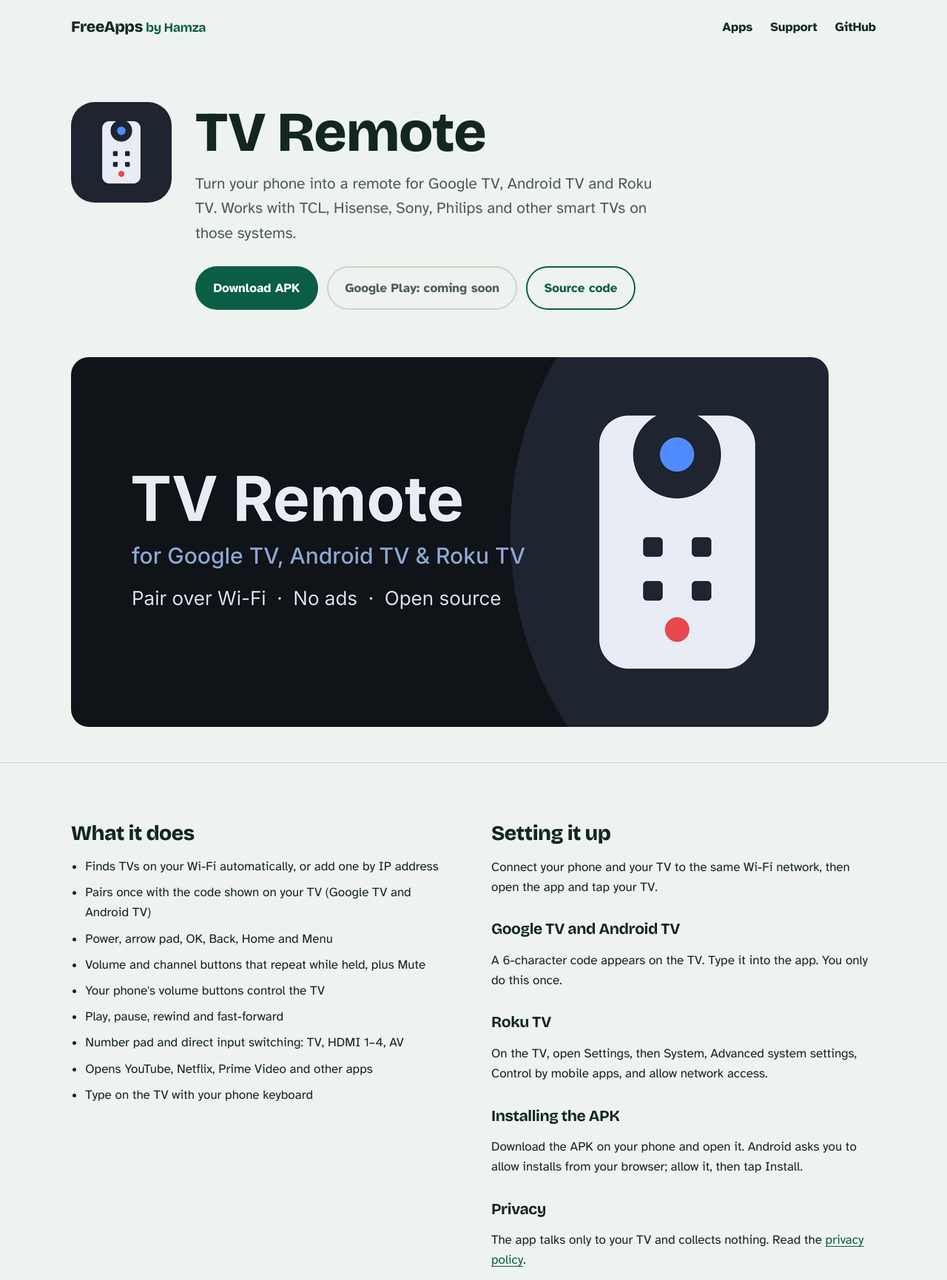
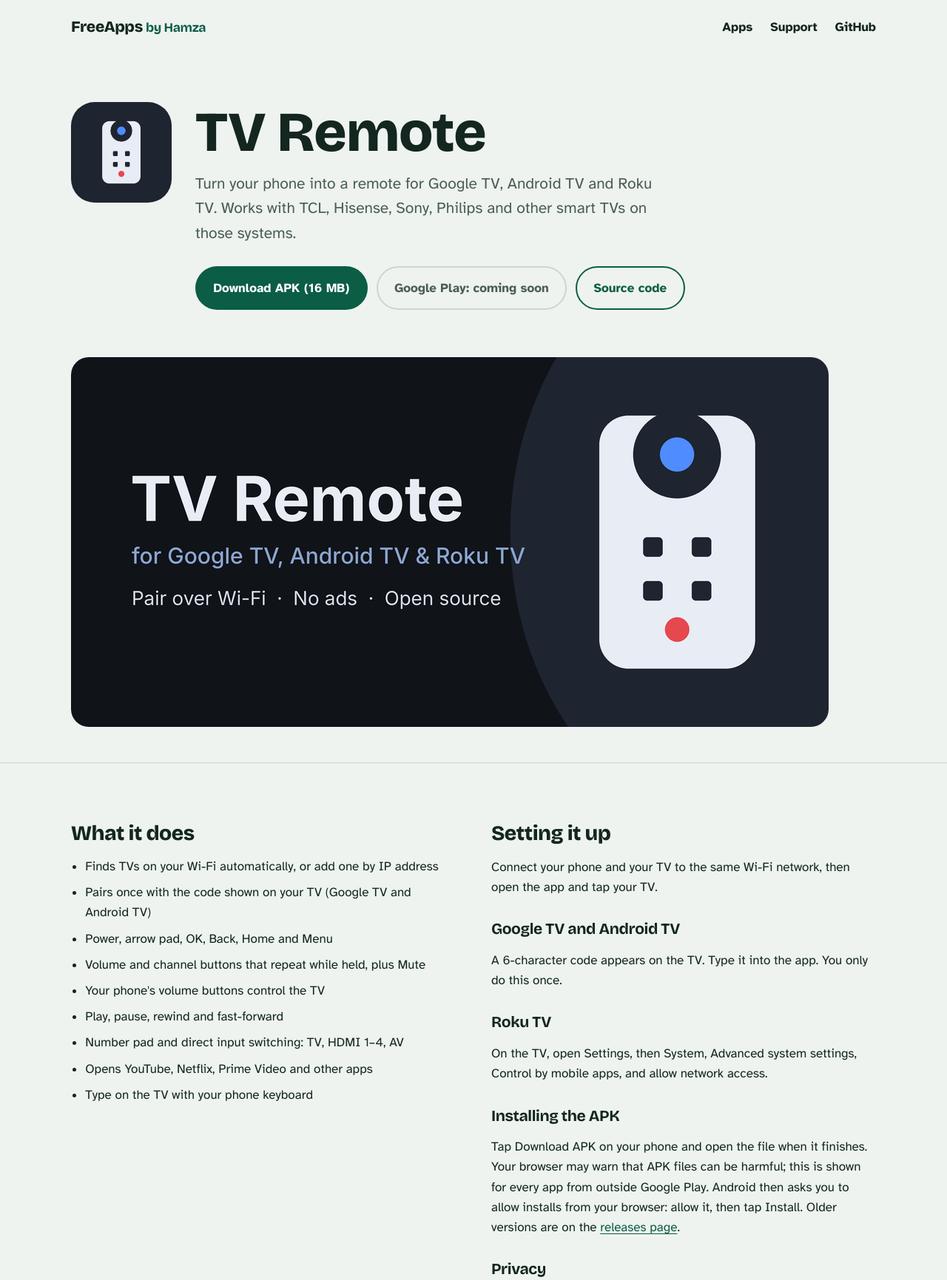
Before and after one commit to MhamzaM/MhamzaM.github.io, a plain HTML site: page apps/tv-remote/index.html in a window 1280 px wide. Shown: the top 1731 px of the page at 74% size. Drawn offline with Linux system fonts and the light colour scheme.

Commit message:
Direct APK download

```diff
--- a/apps/tv-remote/index.html
+++ b/apps/tv-remote/index.html
@@ -33,7 +33,7 @@
           <h1>TV Remote</h1>
           <p>Turn your phone into a remote for Google TV, Android TV and Roku TV. Works with TCL, Hisense, Sony, Philips and other smart TVs on those systems.</p>
           <div class="actions">
-            <a class="button" href="https://github.com/MhamzaM/android-tv-remote/releases/latest">Download APK</a>
+            <a class="button" href="https://github.com/MhamzaM/android-tv-remote/releases/latest/download/TVRemote.apk" download>Download APK (16 MB)</a>
             <span class="button" aria-disabled="true">Google Play: coming soon</span>
             <a class="button secondary" href="https://github.com/MhamzaM/android-tv-remote">Source code</a>
           </div>
@@ -69,7 +69,7 @@
           <h3>Roku TV</h3>
           <p>On the TV, open Settings, then System, Advanced system settings, Control by mobile apps, and allow network access.</p>
           <h3>Installing the APK</h3>
-          <p>Download the APK on your phone and open it. Android asks you to allow installs from your browser; allow it, then tap Install.</p>
+          <p>Tap Download APK on your phone and open the file when it finishes. Your browser may warn that APK files can be harmful; this is shown for every app from outside Google Play. Android then asks you to allow installs from your browser: allow it, then tap Install. Older versions are on the <a href="https://github.com/MhamzaM/android-tv-remote/releases">releases page</a>.</p>
           <h3>Privacy</h3>
           <p>The app talks only to your TV and collects nothing. Read the <a href="privacy.html">privacy policy</a>.</p>
         </div>
```
